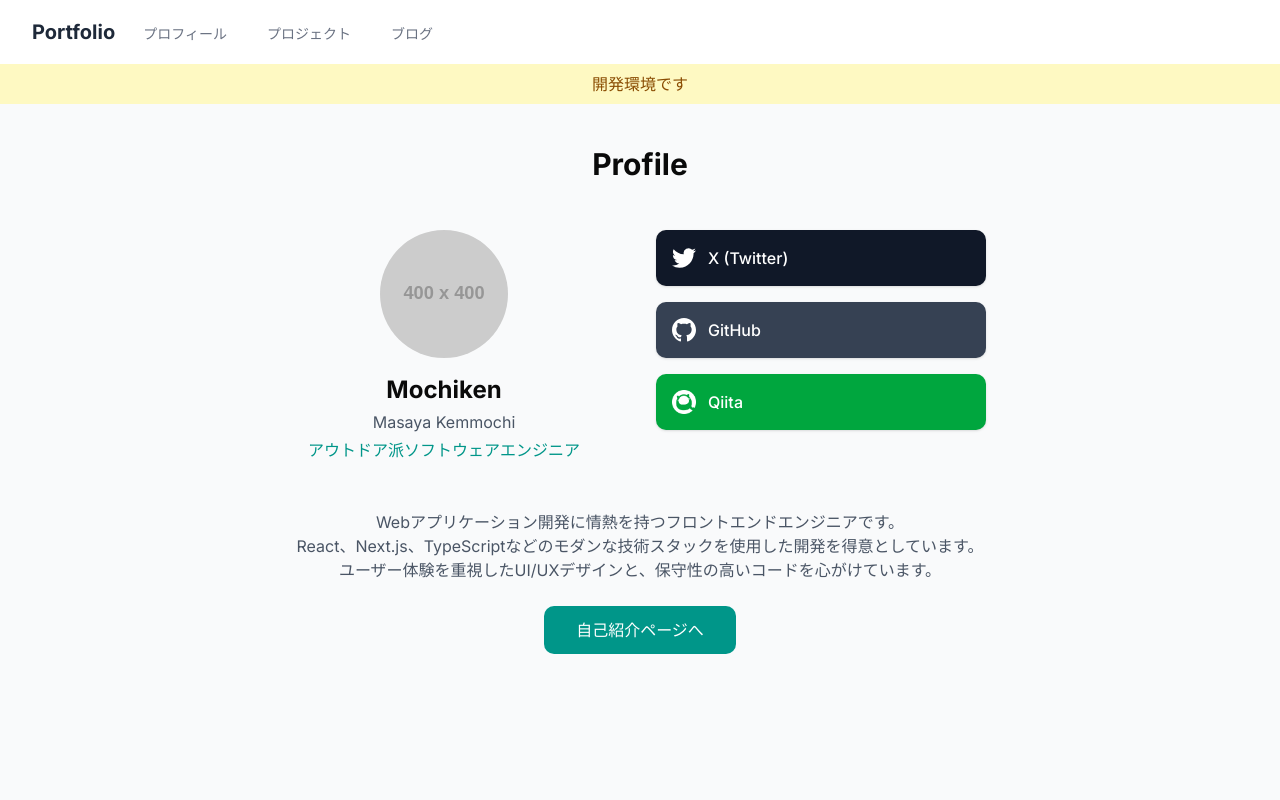
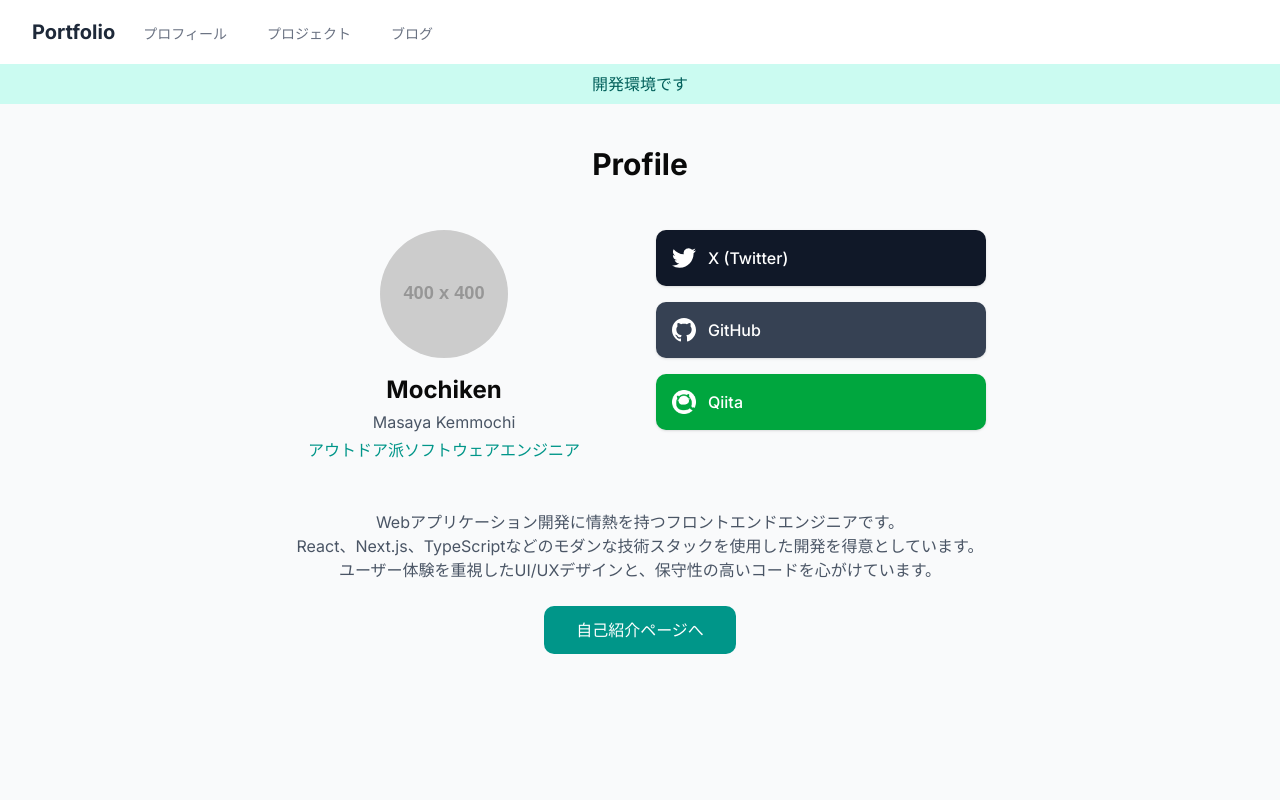
Before and after one commit to nekihcom/portfolio, a Next.js app: page / in a window 1280 px wide. Shown: the top 800 px of the page. Built offline with nearby package versions, Linux system fonts and the light colour scheme.

Commit message:
✨: 開発環境表示をコンポーネント化し、teal系の配色に変更

```diff
--- a/src/app/page.tsx
+++ b/src/app/page.tsx
@@ -4,23 +4,18 @@ import { Profile } from "@/components/sections/Profile"
 import { Projects } from "@/components/sections/Projects"
 import { Blog } from "@/components/sections/Blog"
 import { Contact } from "@/components/sections/Contact"
+import { DevEnvironment } from "@/components/ui/DevEnvironment"
 
 export default function Home() {
-  const isDev = process.env.NODE_ENV === "development"
-
   return (
     <main className="min-h-screen">
       <Header />
-      {isDev && (
-        <div className="fixed top-16 left-0 right-0 z-50 bg-yellow-100 text-yellow-800 text-center py-2">
-          開発環境です
-        </div>
-      )}
-        <Profile />
-        <Projects />
-        <Blog />
-        <Contact />
-        <Footer />
+      <DevEnvironment />
+      <Profile />
+      <Projects />
+      <Blog />
+      <Contact />
+      <Footer />
     </main>
   )
 }
--- a/src/components/layout/Footer.tsx
+++ b/src/components/layout/Footer.tsx
@@ -40,7 +40,7 @@ export function Footer() {
               </Link>
             ))}
           </div>
-          <div className="w-24 h-px bg-teal-500" />
+          <div className="w-full h-px bg-teal-500" />
           <p className="text-center text-teal-100">
             © {new Date().getFullYear()} Portfolio. All rights reserved.
           </p>
--- /dev/null
+++ b/src/components/ui/DevEnvironment.tsx
@@ -0,0 +1,17 @@
+"use client"
+
+interface DevEnvironmentProps {
+  className?: string
+}
+
+export function DevEnvironment({ className }: DevEnvironmentProps) {
+  const isDev = process.env.NODE_ENV === "development"
+
+  if (!isDev) return null
+
+  return (
+    <div className={`fixed top-16 left-0 right-0 z-50 bg-teal-100 text-teal-800 text-center py-2 ${className || ""}`}>
+      開発環境です
+    </div>
+  )
+}
```
